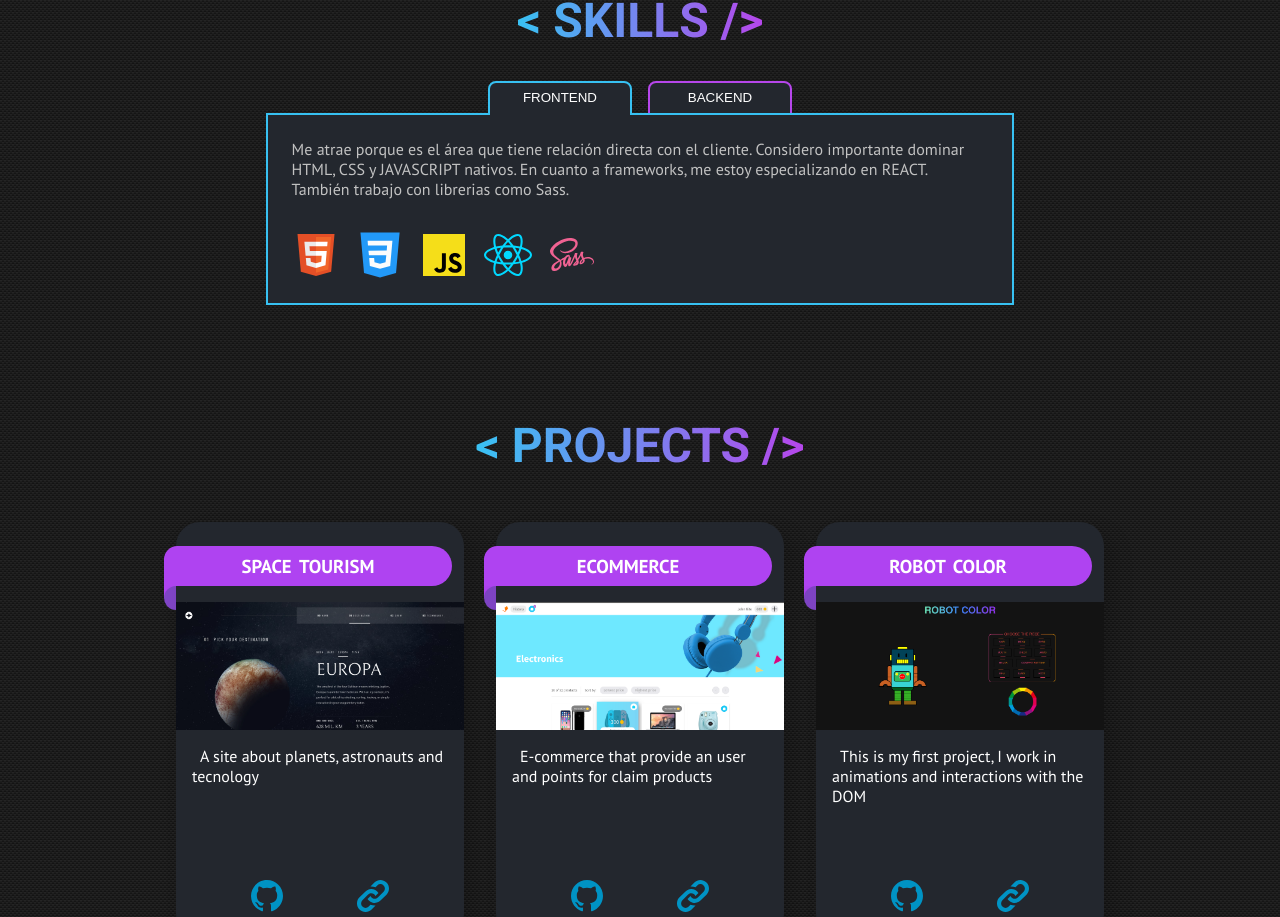
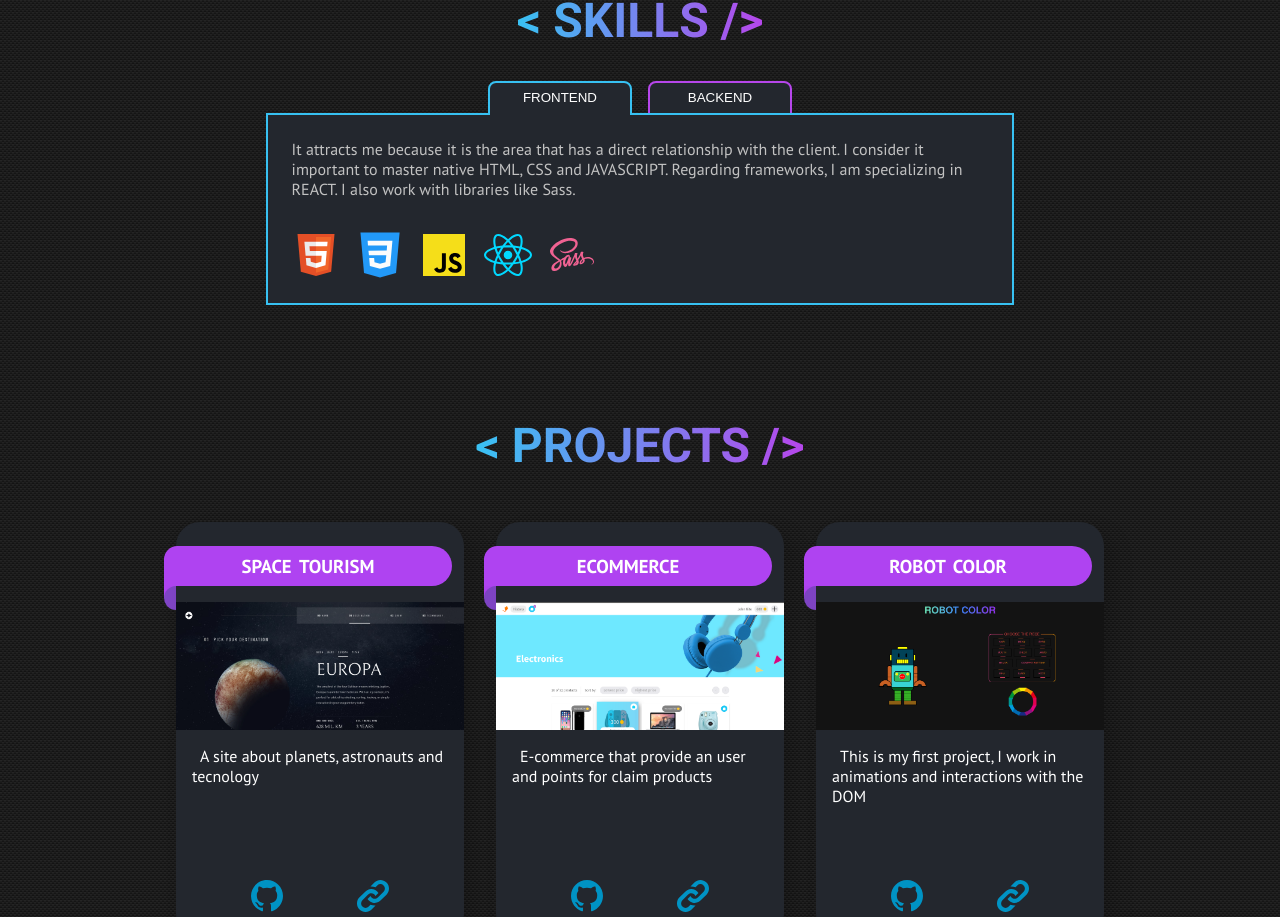
Before and after one commit to charly8888/portfolio, a React (Vite) app: page / in a window 1280 px wide. Shown: the part 920-1837 px from the top of the page. Built offline with nearby package versions, Linux system fonts and the light colour scheme.

Commit message:
fix text

```diff
--- a/src/components/Skills/data.ts
+++ b/src/components/Skills/data.ts
@@ -7,7 +7,7 @@ interface skill {
 export const dataSkills: skills = [
   {
     description:
-      'Me atrae porque es el área que tiene relación directa con el cliente. Considero importante dominar HTML, CSS y JAVASCRIPT nativos. En cuanto a frameworks, me estoy especializando en REACT. También trabajo con librerias como Sass.',
+      'It attracts me because it is the area that has a direct relationship with the client. I consider it important to master native HTML, CSS and JAVASCRIPT. Regarding frameworks, I am specializing in REACT. I also work with libraries like Sass.',
     img: [
       '/icons/html.svg',
       '/icons/css.svg',
@@ -18,7 +18,7 @@ export const dataSkills: skills = [
   },
   {
     description:
-      'He realizado algún proyecto con el stack MERN. En el futuro me gustaría profundizar más en estas tecnologías',
+      'I have done some project with the MERN stack. In the future I would like to delve deeper into these technologies',
     img: ['/icons/nodejs.svg', '/icons/mongo.svg'],
   },
   // {
```
